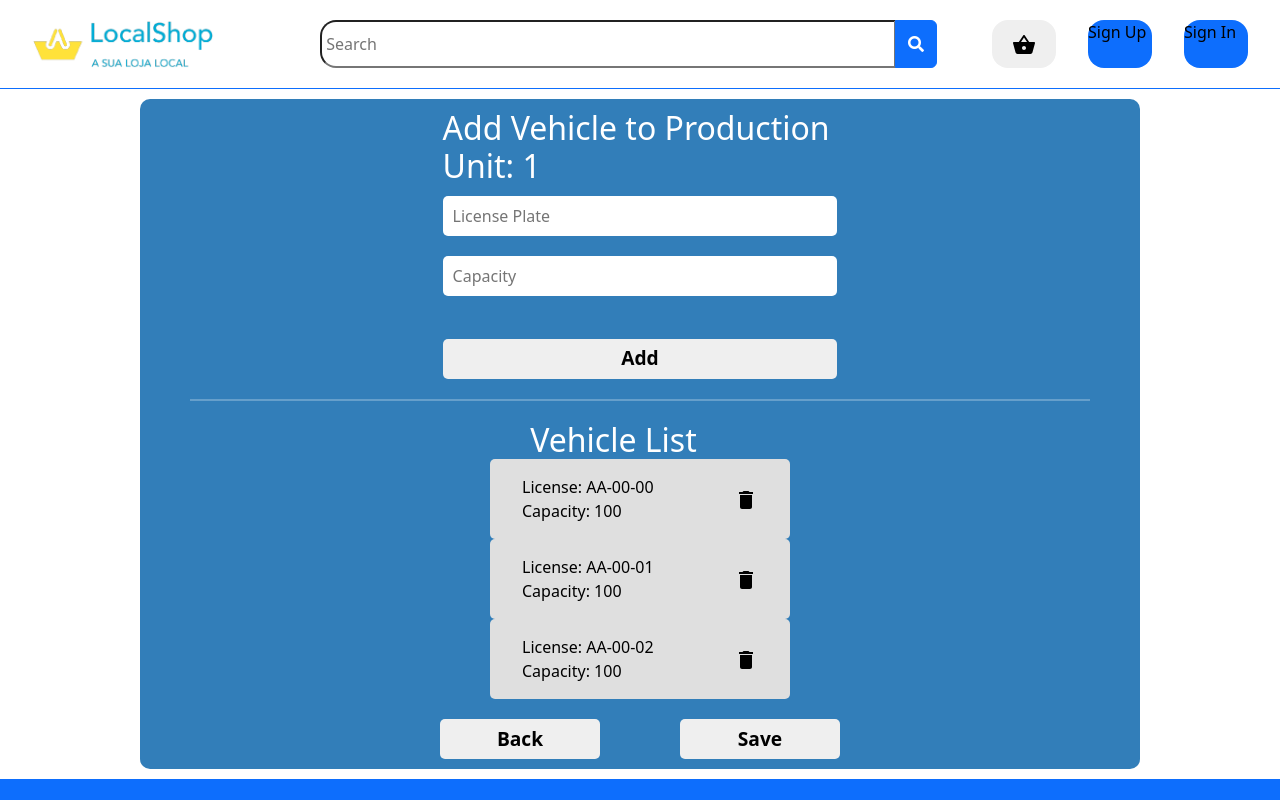
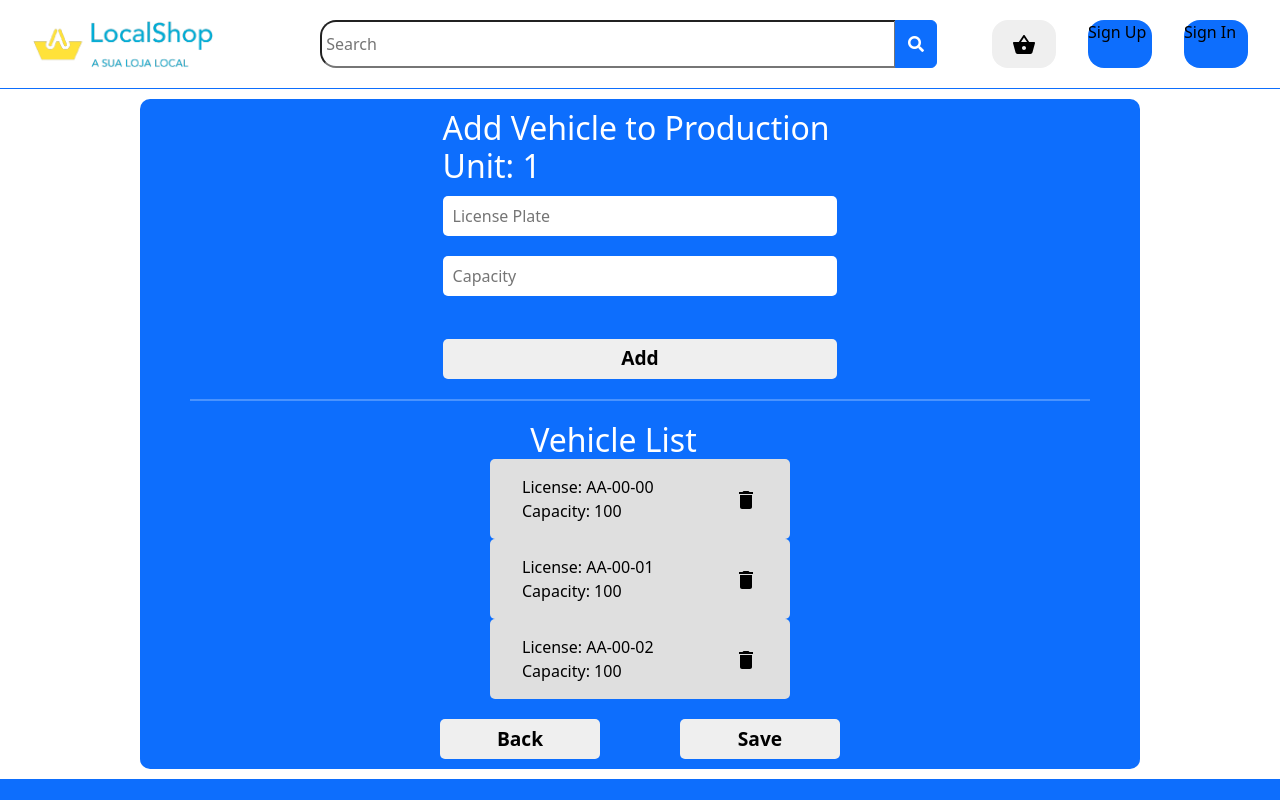
Before and after one commit to FelipeCardos/PTI, a React (Vite) app in the folder Projeto/code/client/shop-vite/: page /production-unit/1/vehicle/new in a window 1280 px wide. Shown: the top 800 px of the page. Built offline with nearby package versions, Linux system fonts and the light colour scheme.

Commit message:
Redirect do logo atualizado

```diff
--- a/Projeto/code/client/shop-vite/src/components/AddVehicleProductionUnit/AddVehicleProductionUnit.css
+++ b/Projeto/code/client/shop-vite/src/components/AddVehicleProductionUnit/AddVehicleProductionUnit.css
@@ -4,7 +4,7 @@
   align-items: center;
   width: clamp(300px, 80vw, 1000px);
   height: clamp(80vh, 80vh, auto);
-  background-color: #327eb9;
+  background-color: #0d6efd;
   margin: auto;
   color: white;
   border-radius: 10px;
--- a/Projeto/code/client/shop-vite/src/components/Header/Navbar/NavBar.jsx
+++ b/Projeto/code/client/shop-vite/src/components/Header/Navbar/NavBar.jsx
@@ -28,7 +28,7 @@ export default function Navbar() {
           src={logo}
           className='logo'
           onClick={() => {
-            window.location.reload(false);
+            navigate("/");
           }}
         />
       </div>
```
